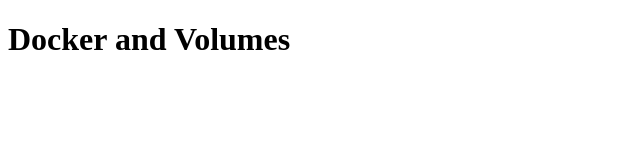
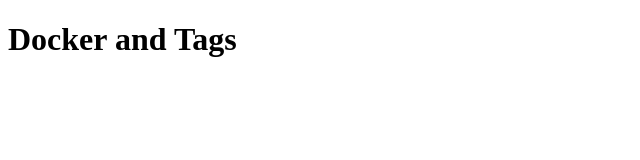
Before and after one commit to AlexanderHritsun/docker-course, a plain HTML site: page volumes/index.html in a window 1280 px wide. Shown: the whole page, without its empty margins (0-640 px from the left). Drawn offline with Linux system fonts and the light colour scheme.

Commit message:
Tags practice

```diff
--- a/volumes/index.html
+++ b/volumes/index.html
@@ -5,6 +5,6 @@
     <title>Docker course</title>
 </head>
 <body>
-    <h1>Docker and Volumes</h1>
+    <h1>Docker and Tags</h1>
 </body>
 </html>
```
Also changed, not shown: 1 other file.
